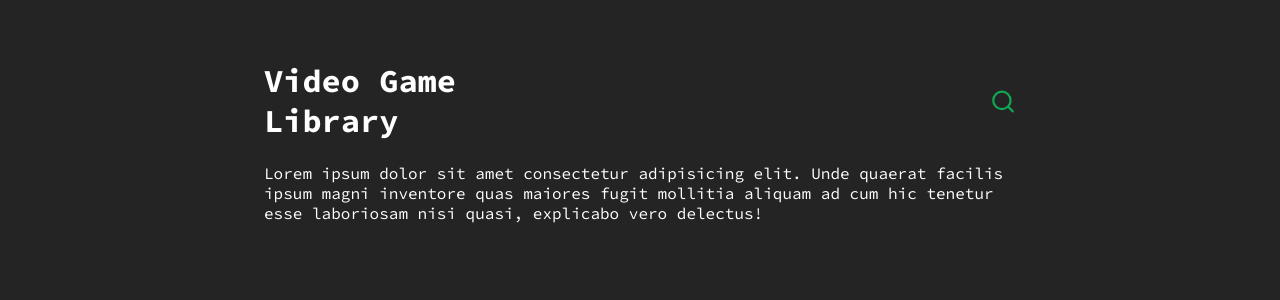
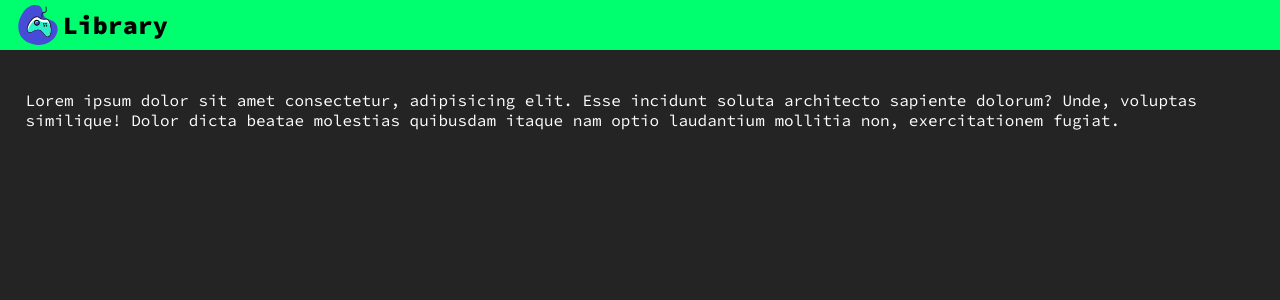
Before and after one commit to Vicescq/Video-Game-Library, a React (Vite) app: page / in a window 1280 px wide. Shown: the top 300 px of the page. Built offline with nearby package versions, Linux system fonts and the light colour scheme.

Commit message:
nav bar progress

```diff
--- a/src/components/Home.jsx
+++ b/src/components/Home.jsx
@@ -1,19 +1,17 @@
 import HomeS from "./Home.module.css"
+import NavBar from "./NavBar.jsx"
+import SearchBar from "./SearchBar.jsx"
 
 function Home(){
     return(
+        <>
+        <NavBar/>
         <div className={HomeS.container}>
-            <div className={HomeS.top_container}>
-                <h1>Video Game Library</h1>
-                <div className={HomeS.top_search}>
-                    <img src="src\assets\searchbar.svg"/>
-                </div>
-            </div>
-            <div>Lorem ipsum dolor sit amet consectetur adipisicing elit. Unde quaerat facilis ipsum magni inventore quas maiores fugit mollitia aliquam ad cum hic tenetur esse laboriosam nisi quasi, explicabo vero delectus!</div>
-
+            Lorem ipsum dolor sit amet consectetur, adipisicing elit. Esse incidunt soluta architecto sapiente dolorum? Unde, voluptas similique! Dolor dicta beatae molestias quibusdam itaque nam optio laudantium mollitia non, exercitationem fugiat.
 
 
         </div>
+        </>
     )
 }
 
--- a/src/components/Home.module.css
+++ b/src/components/Home.module.css
@@ -1,18 +1,4 @@
 .container{
-    margin-inline: 20vw;
+    margin-inline: 2vw;
     margin-block: 5vh;
 }
-
-.top_container{
-    display: flex;
-    justify-content: space-between;
-}
-
-.top_search{
-    display: flex;
-    justify-content: flex-end;
-}
-
-.top_search img{
-    max-width: 5%;
-}
--- /dev/null
+++ b/src/components/NavBar.jsx
@@ -0,0 +1,26 @@
+import NavBarS from "./NavBar.module.css"
+
+function NavBar(){
+    return(
+
+        <nav>
+            <div className={NavBarS.container}>
+                <img src="src\assets\controller.svg"/>
+                <div className={NavBarS.title}>Library</div>
+            </div>
+            <div className={NavBarS.container}>
+                <div className={NavBarS.dropdownmenu_cont}>
+                    <img className={NavBarS.dropdownimg}  src="src\assets\dropdown.svg"/>
+                    <ul className={NavBarS.dropdownmenu}>
+                        <li>dakdsakldsajlk</li>
+                        <li>dakdsakldsajlk</li>
+                        <li>dakdsakldsajlk</li>
+                    </ul>
+                </div>
+            </div>
+        </nav>
+
+    )
+}
+
+export default NavBar
--- /dev/null
+++ b/src/components/NavBar.module.css
@@ -0,0 +1,75 @@
+nav{
+    display: flex;
+    background-color: rgb(0, 255, 110);
+    height: 50px;
+    color: black;
+    justify-content: space-between;
+}
+
+.container{
+    display: flex;
+}
+
+/* Logo + Library text styling */
+.container:first-of-type{
+    padding-left: 1vw;
+}
+
+img{
+    max-height: 50px;
+}
+
+
+.title{
+    font-weight: 1000;
+    font-size: 25px;
+    margin: auto;
+}
+
+.dropdownmenu_cont{
+    position: relative;
+}
+
+.dropdownmenu{
+    display: none;
+    margin-block: 0;
+    right: 0;
+    top: 100%;
+    width: 100vw;
+    position: absolute;
+    z-index: 100;
+    background-color: rgb(14, 169, 125);
+}
+
+.dropdownimg:hover + .dropdownmenu{
+    display: block;
+}
+
+.dropdownmenu:hover{
+    display: block;
+}
+
+.dropdownmenu li{
+    text-align: center;
+    padding-block: 5vw;
+}
+
+
+@media (width < 610px){
+    .dropdownmenu li{
+        font-size: 4.5vw;
+    }
+}
+
+@media (width >= 610px){
+    .dropdownmenu li{
+        font-size: 27.45px;
+    }
+
+}
+
+@media (min-width: 1080px){
+    .dropdownmenu_cont{
+        display: none;
+    }
+}
--- /dev/null
+++ b/src/components/SearchBar.jsx
@@ -0,0 +1,11 @@
+import SearchBarS from './SearchBar.module.css'
+
+function SearchBar(){
+    return(
+        <>
+
+        </>
+    )
+}
+
+export default SearchBar
--- a/src/index.css
+++ b/src/index.css
@@ -3,3 +3,8 @@
   color: rgba(255, 255, 255);
   background-color: #242424;
 }
+
+body{
+  padding: 0;
+  margin: 0;
+}
```
Also changed, not shown: src/assets/dropdown.svg (added), src/components/SearchBar.module.css (added).
